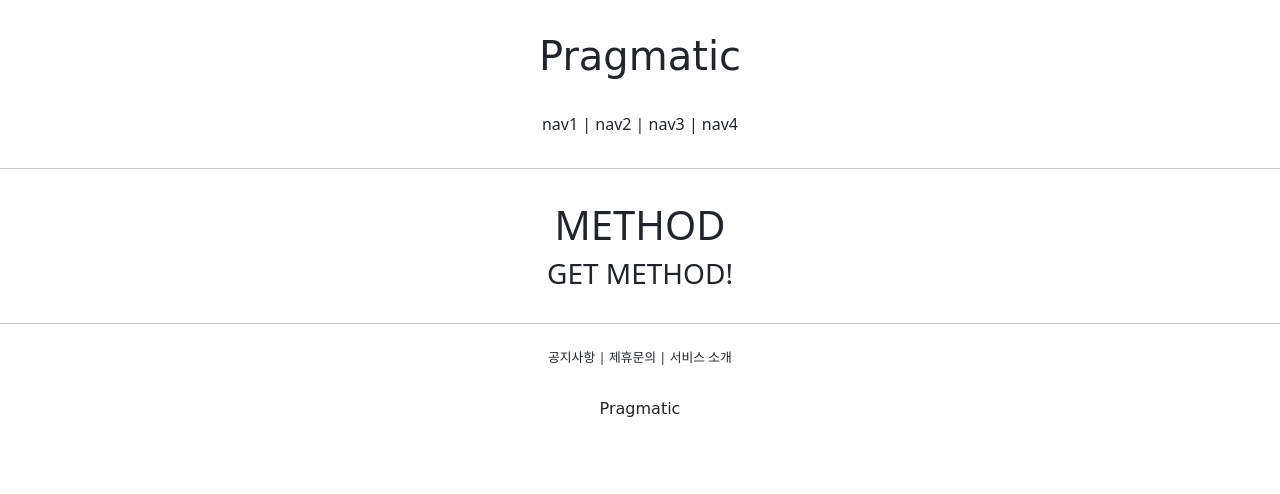
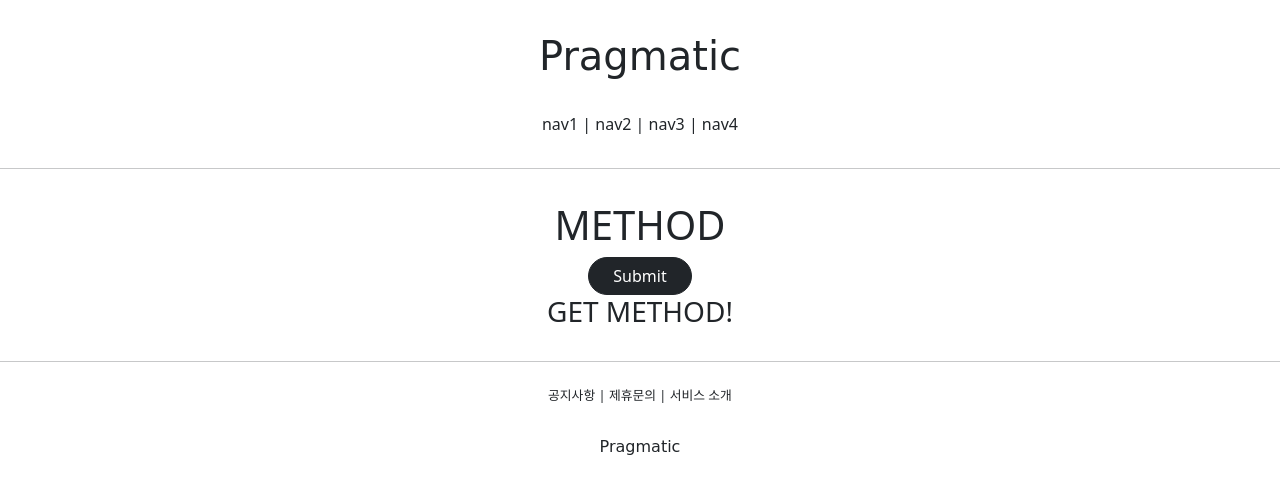
Before and after one commit to codemkim/gis_5ban, a Django app: page /account/hello_world/ in a window 1280 px wide. Shown: the top 494 px of the page. Run offline with Django 3.2, Linux system fonts and the light colour scheme; parts of the project's set-up code (start-up, migrations or seed data) failed here and were passed over; some web fonts are replaced.

Commit message:
07/8 5ban class commit 2

```diff
--- a/accountapp/templates/accountapp/hello_world.html
+++ b/accountapp/templates/accountapp/hello_world.html
@@ -6,6 +6,11 @@
 
         <h1>METHOD</h1>
 
+        <form action="/account/hello_world/" method="post">
+            {% csrf_token %}
+            <input class="btn btn-dark rounded-pill px-4" type="submit">
+        </form>
+
         <h3>{{ text }}</h3>
 
     </div>
--- a/accountapp/views.py
+++ b/accountapp/views.py
@@ -4,7 +4,7 @@ from django.shortcuts import render
 # Create your views here.
 
 def hello_world(request):
-    if request.method == "POSE":
+    if request.method == "POST":
         return render(request, 'accountapp/hello_world.html',
                       context={'text':'POST METHOD!'})
     else:
```
